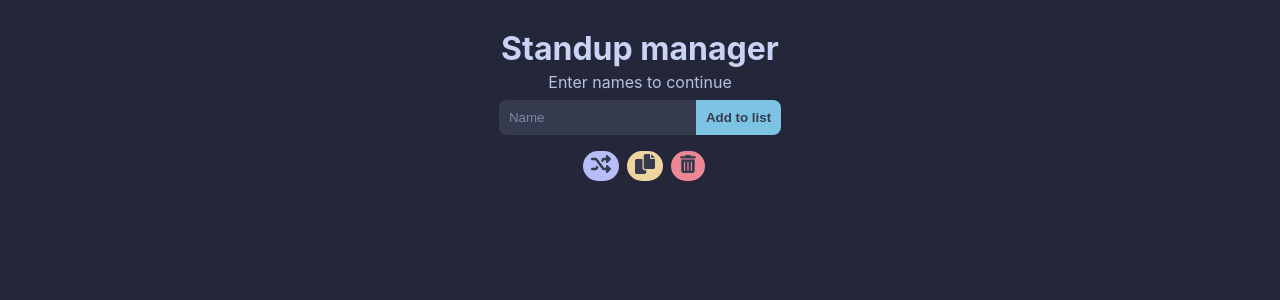
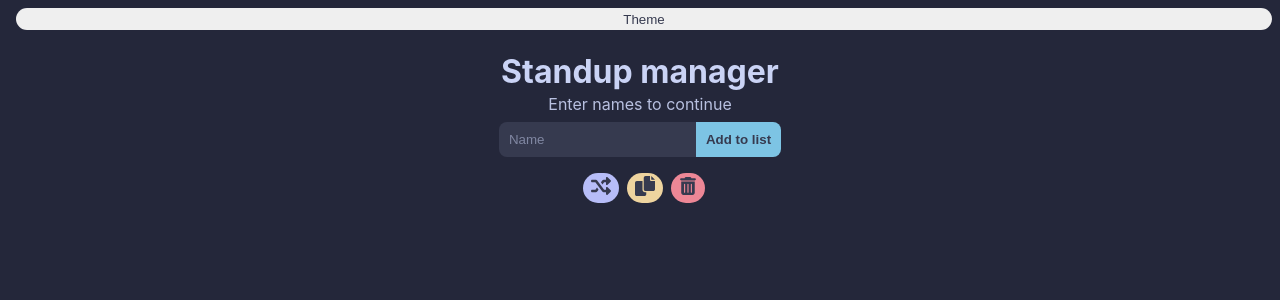
Before and after one commit to araucaria223/standup-manager, a React (Create React App) app: page / in a window 1280 px wide. Shown: the top 300 px of the page. Built offline with nearby package versions, Linux system fonts and the light colour scheme.

Commit message:
Added theme toggle button

```diff
--- a/src/App.js
+++ b/src/App.js
@@ -1,6 +1,6 @@
 import React, { useState } from "react";
 import { ThemeProvider } from "styled-components";
-import { darkMode } from "./Theme";
+import { darkTheme, lightTheme } from "./Theme";
 import {
   GlobalStyle,
   ContentWrapper,
@@ -27,7 +27,8 @@ function App() {
   if (searchParams[0] === "" && searchParams.length === 1) {
     searchParams = [];
   }
-
+  const [theme, setTheme] = useState("darkTheme");
+  console.log(theme);
   const [names, setNames] = useState(searchParams);
   const [inputValue, setInputValue] = useState("");
 
@@ -97,9 +98,12 @@ function App() {
   }
 
   return (
-    <ThemeProvider theme={darkMode}>
+    <ThemeProvider theme={theme === "darkTheme" ? darkTheme : lightTheme}>
       <GlobalStyle />
       <ContentWrapper>
+        <ActionButton onClick={() => setTheme("lightTheme")}>
+          Theme
+        </ActionButton>
         <TitleWrapper>
           <h1>Standup manager</h1>
           <span>Enter names to continue</span>
--- a/src/Theme.js
+++ b/src/Theme.js
@@ -1,4 +1,4 @@
-export const darkMode = {
+export const darkTheme = {
   colors: {
     rosewater: "#f4dbd6",
     flamingo: "#f0c6c6",
@@ -28,3 +28,34 @@ export const darkMode = {
     crust: "#181926",
   },
 };
+
+export const lightTheme = {
+  colors: {
+    rosewater: "#dc8a78",
+    flamingo: "#dd7878",
+    pink: "#ea76cb",
+    mauve: "#8839ef",
+    red: "#d20f39",
+    maroon: "#e64553",
+    peach: "#fe640b",
+    yellow: "#df8e1d",
+    green: "#40a02b",
+    teal: "#179299",
+    sky: "#04a5e5",
+    sapphire: "#209fb5",
+    blue: "#1e66f5",
+    lavender: "#7287fd",
+    text: "#4c4f69",
+    subtext1: "#5c5f77",
+    subtext0: "#6c6f85",
+    overlay2: "#7c7f93",
+    overlay1: "#8c8fa1",
+    overlay0: "#9ca0b0",
+    surface2: "#acb0be",
+    surface1: "#bcc0cc",
+    surface0: "#ccd0d",
+    base: "#eff1f5",
+    mantle: "#e6e9ef",
+    crust: "#dce0e8",
+  },
+};
```
